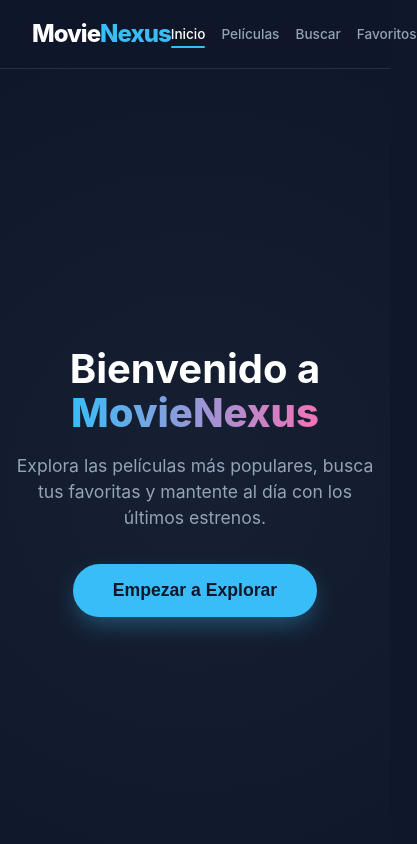
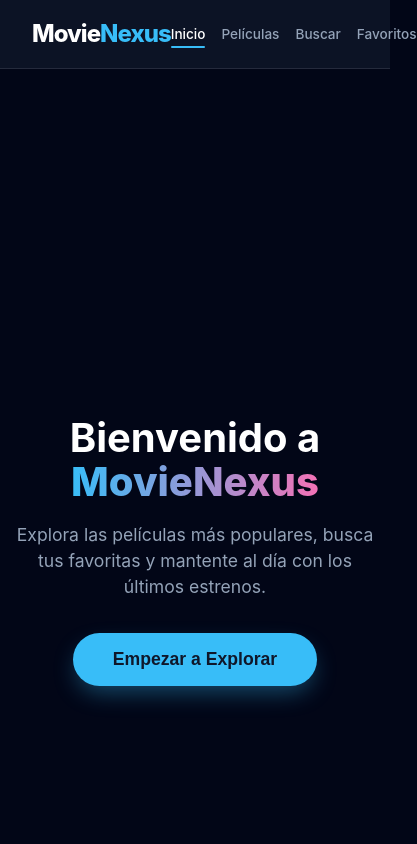
Before and after one commit to Diegosoprano777/MovieNexus, an Angular app: page / in a window 390 px wide. Shown: the top 844 px of the page, 417 px wide, since content can reach past the window. Built offline with nearby package versions, Linux system fonts and the light colour scheme; no server answers.

Commit message:
Día 3: Layout responsivo premium y Glassmorphism en header

```diff
--- a/src/app/shared/components/layout/header/header.ts
+++ b/src/app/shared/components/layout/header/header.ts
@@ -22,13 +22,13 @@ import { RouterLink, RouterLinkActive } from '@angular/router';
   `,
   styles: [`
     .header {
-      position: fixed;
+      position: sticky;
       top: 0;
       left: 0;
       width: 100%;
       z-index: 1000;
       background: rgba(15, 23, 42, 0.8);
-      backdrop-filter: blur(10px);
+      backdrop-filter: blur(12px);
       border-bottom: 1px solid rgba(255, 255, 255, 0.1);
       padding: 1rem 0;
     }
--- a/src/styles.css
+++ b/src/styles.css
@@ -1,26 +1,33 @@
 :root {
-  /* Colors */
-  --primary: #e50914; /* Cinema Red */
-  --secondary: #1a1a1a;
-  --accent: #f59e0b; /* Gold/Amber */
-  --background: #0f172a; /* Dark Slate Blue */
-  --surface: #1e293b;
+  /* Colores Core */
+  --bg-color: #020617;     /* Fondo más profundo */
+  --bg-accent: #0f172a;
+  --primary: #38bdf8;
+  --primary-glow: rgba(56, 189, 248, 0.3);
+  --accent: #f43f5e;
+
+  /* Mantengo colores de texto que usa el resto de tu app */
   --text-main: #f8fafc;
   --text-muted: #94a3b8;
 
-  /* Spacing */
-  --spacing-xs: 0.25rem;
+  /* Gradientes Premium */
+  --grad-main: linear-gradient(135deg, var(--primary), #818cf8);
+  --grad-surface: linear-gradient(to bottom, rgba(255,255,255,0.05), transparent);
+
+  /* Espaciado y Radio (Consistencia) */
   --spacing-sm: 0.5rem;
   --spacing-md: 1rem;
   --spacing-lg: 2rem;
-  --spacing-xl: 4rem;
+  --radius-lg: 16px;
 
-  /* Shadows */
+  /* Profundidad */
+  --glass: rgba(15, 23, 42, 0.7);
+  --border-glass: 1px solid rgba(255, 255, 255, 0.1);
+
+  /* Transiciones y Sombras originales (útiles para la app) */
   --shadow-sm: 0 1px 2px 0 rgb(0 0 0 / 0.05);
   --shadow-md: 0 4px 6px -1px rgb(0 0 0 / 0.1);
   --shadow-lg: 0 10px 15px -3px rgb(0 0 0 / 0.1);
-
-  /* Transitions */
   --transition-fast: 0.2s ease;
   --transition-slow: 0.4s ease;
 }
@@ -28,7 +35,7 @@
 body {
   margin: 0;
   font-family: 'Outfit', 'Inter', system-ui, -apple-system, sans-serif;
-  background-color: var(--background);
+  background-color: var(--bg-color);
   color: var(--text-main);
   line-height: 1.5;
   -webkit-font-smoothing: antialiased;
@@ -58,3 +65,20 @@ main {
    color: var(--primary);
    padding: var(--spacing-md);
 */
+
+/* Reto Final del Día 3: Botón Premium */
+.btn-premium {
+  background: var(--grad-main);
+  border-radius: var(--radius-lg);
+  color: #fff;
+  padding: var(--spacing-sm) var(--spacing-lg);
+  border: none;
+  font-weight: 600;
+  cursor: pointer;
+  transition: box-shadow var(--transition-fast), transform var(--transition-fast);
+}
+
+.btn-premium:hover {
+  box-shadow: 0 0 15px var(--primary-glow);
+  transform: translateY(-2px);
+}
```
